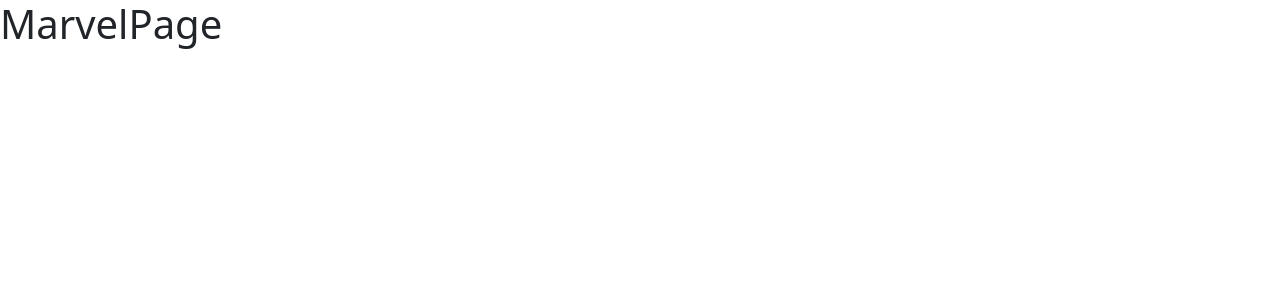
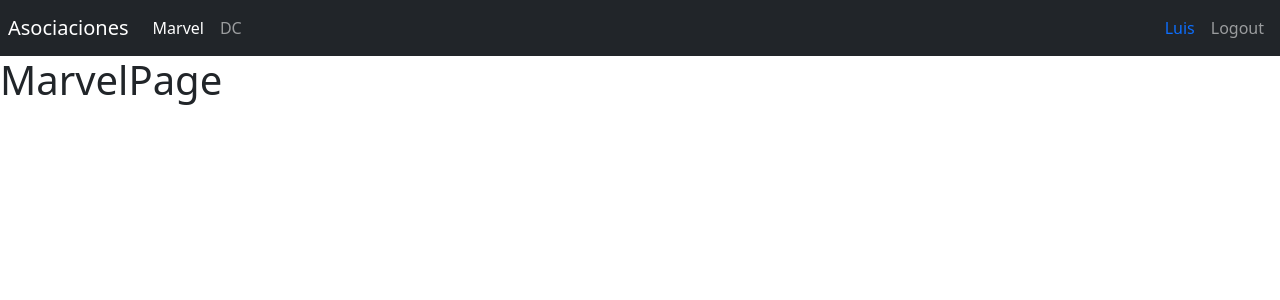
Before and after one commit to luiseuler/HeroesAppReact, a React (Vite) app: page /marvel in a window 1280 px wide. Shown: the top 300 px of the page. Built offline with nearby package versions, Linux system fonts and the light colour scheme.

Commit message:
Colocar clase de la ruta activa

```diff
--- /dev/null
+++ b/src/auth/index.js
@@ -0,0 +1 @@
+export * from './pages';
--- /dev/null
+++ b/src/auth/pages/index.js
@@ -0,0 +1 @@
+export * from './LoginPage';
--- /dev/null
+++ b/src/heroes/index.js
@@ -0,0 +1 @@
+export * from './pages';
--- /dev/null
+++ b/src/heroes/pages/index.js
@@ -0,0 +1,2 @@
+export * from './DcPage';
+export * from './MarvelPage';
--- a/src/router/AppRouter.jsx
+++ b/src/router/AppRouter.jsx
@@ -1,16 +1,18 @@
 import { Navigate, Route, Routes } from "react-router-dom";
-import { MarvelPage } from "../heroes/pages/MarvelPage";
-import { LoginPage } from "../auth/pages/LoginPage";
-import { DcPage } from "../heroes/pages/DcPage";
+import { Navbar } from "../shared";
+import { LoginPage } from "../auth";
+import { DcPage, MarvelPage } from "../heroes";
 
 export const AppRouter = () => {
     return (
         <>
+            <Navbar />
+
             <Routes>
                 <Route path="login" element={<LoginPage />} />
                 <Route path="marvel" element={<MarvelPage />} />
                 <Route path="dc" element={<DcPage />} />
-                <Route path="/*" element={<Navigate to={'/marvel'}/>} />
+                <Route path="/*" element={<Navigate to={'/marvel'} />} />
             </Routes>
         </>
     );
--- /dev/null
+++ b/src/shared/components/NavBar.jsx
@@ -0,0 +1,44 @@
+import { Link, NavLink } from 'react-router-dom';
+
+
+export const Navbar = () => {
+    return (
+        <nav className="navbar navbar-expand-sm navbar-dark bg-dark p-2">
+
+            <Link
+                className="navbar-brand"
+                to="/">
+                Asociaciones
+            </Link>
+
+            <div className="navbar-collapse">
+                <div className="navbar-nav">
+
+                    <NavLink
+                        className={({ isActive }) => `nav-item nav-link ${isActive ? 'active' : ''}`}
+                        to="/marvel">
+                        Marvel
+                    </NavLink>
+
+                    <NavLink
+                        className={({ isActive }) => `nav-item nav-link ${isActive ? 'active' : ''}`}
+                        to="/dc">
+                        DC
+                    </NavLink>
+                </div>
+            </div>
+
+            <div className="navbar-collapse collapse w-100 order-3 dual-collapse2 d-flex justify-content-end">
+                <ul className="navbar-nav ml-auto">
+                    <span className='nav-item nav-link text-primary'>
+                        Luis
+                    </span>
+
+                    <button className="nav-item nav-link btn">
+                        Logout
+                    </button>
+                </ul>
+            </div>
+        </nav>
+    )
+}
--- /dev/null
+++ b/src/shared/components/index.js
@@ -0,0 +1 @@
+export * from './NavBar';
--- /dev/null
+++ b/src/shared/index.js
@@ -0,0 +1 @@
+export * from './components';
```
